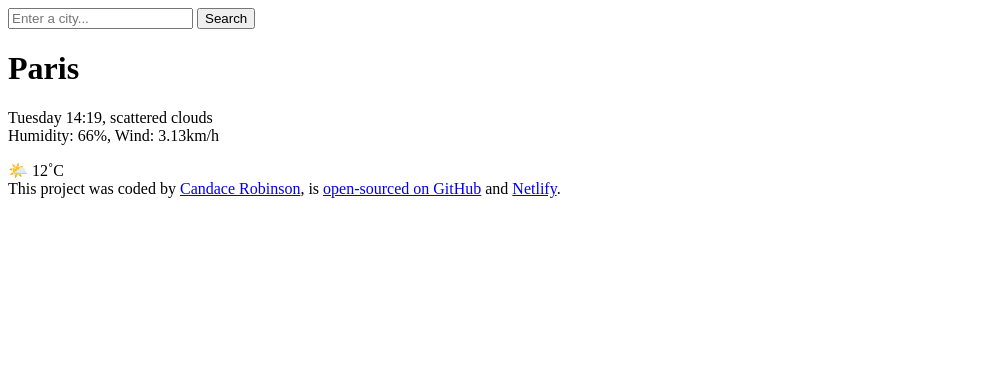
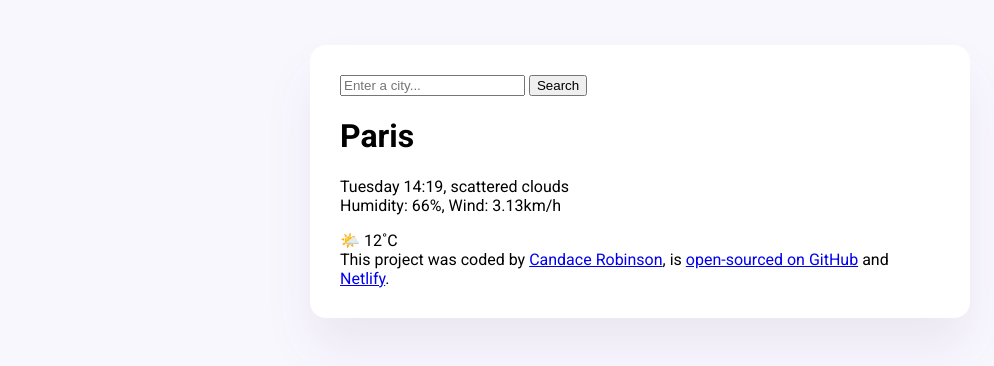
Before and after one commit to c-robinson23/Vanilla-Weather-Homework, a plain HTML site: page index.html in a window 1280 px wide. Shown: the whole page, without its empty margins (0-994 px from the left). Drawn offline with Linux system fonts and the light colour scheme.

Commit message:
Updated the .html file & created src folder with .css file
-Added style.css link to index.html file
-Added style.css code for body/header/footer using a div class to create a box-shadow
-Added Google Fonts link to index .html file & added font family to style.css file

```diff
--- a/index.html
+++ b/index.html
@@ -3,9 +3,17 @@
   <head>
     <meta charset="UTF-8" />
     <meta name="viewport" content="width=device-width, initial-scale=1.0" />
+    <link rel="stylesheet" href="src/style.css" />
+    <link rel="preconnect" href="https://fonts.googleapis.com" />
+    <link rel="preconnect" href="https://fonts.gstatic.com" crossorigin />
+    <link
+      href="https://fonts.googleapis.com/css2?family=Orbitron:wght@400;500;600&family=Roboto:ital,wght@0,100;0,300;0,400;0,500;0,700;0,900;1,100;1,300;1,400;1,500;1,700;1,900&display=swap"
+      rel="stylesheet"
+    />
     <title>Vanilla Weather App</title>
   </head>
   <body>
+    <div class="weather-app">
       <header>
         <form>
           <input type="search" placeholder="Enter a city..." required />
@@ -33,5 +41,6 @@
         and
         <a href="https://glistening-lamington-10b611.netlify.app/">Netlify</a>.
       </footer>
+    </div>
   </body>
 </html>
--- /dev/null
+++ b/src/style.css
@@ -0,0 +1,12 @@
+body {
+  background-color: #f9f7fe;
+  font-family: "Roboto", sans-serif;
+}
+.weather-app {
+  background: white;
+  max-width: 600px;
+  margin: 45px auto;
+  box-shadow: 0 30px 50px rgba(65, 50, 100, 0.08);
+  border-radius: 16px;
+  padding: 30px;
+}
```
Lines whose indentation alone changed are shown as unchanged.
